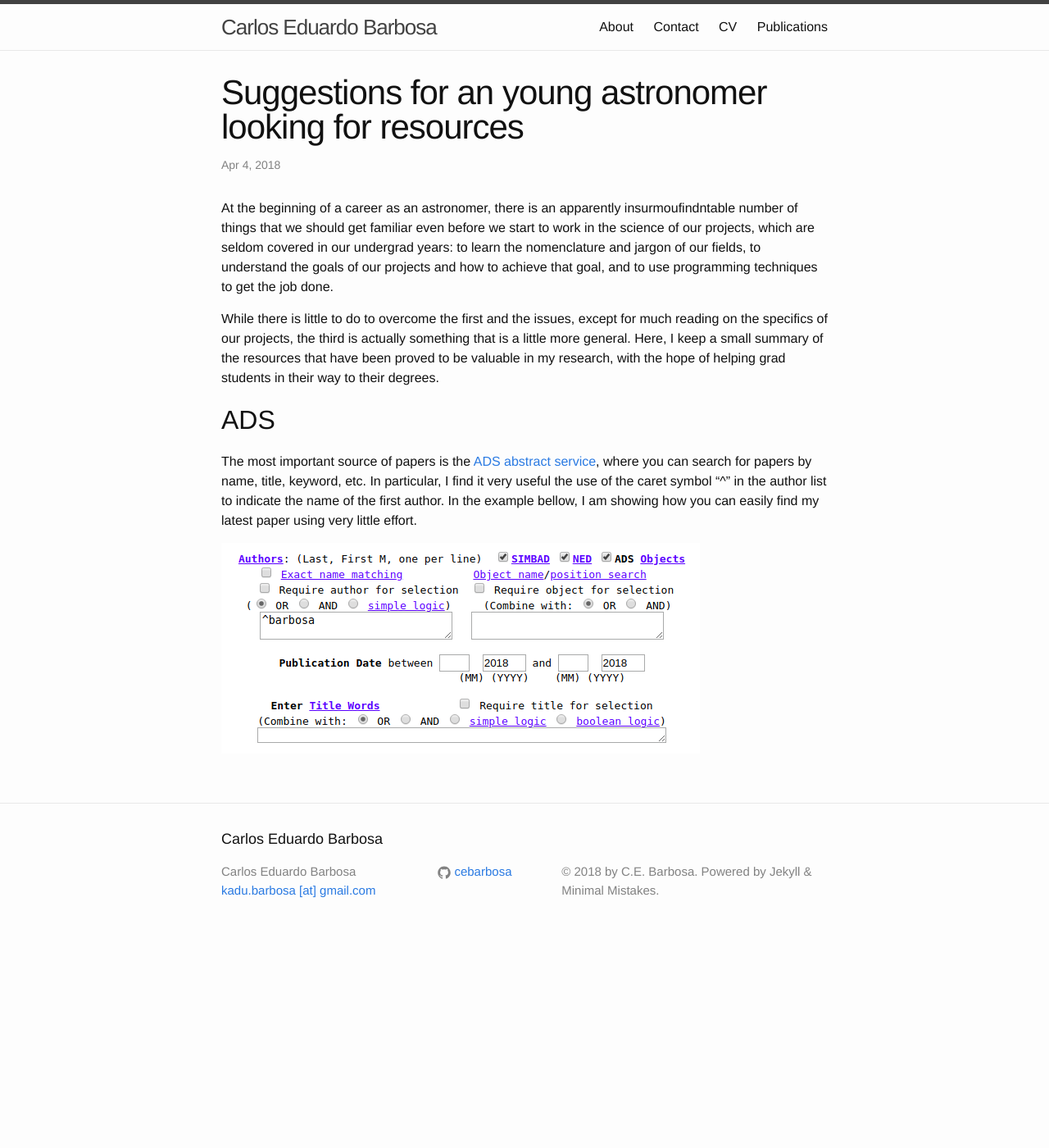
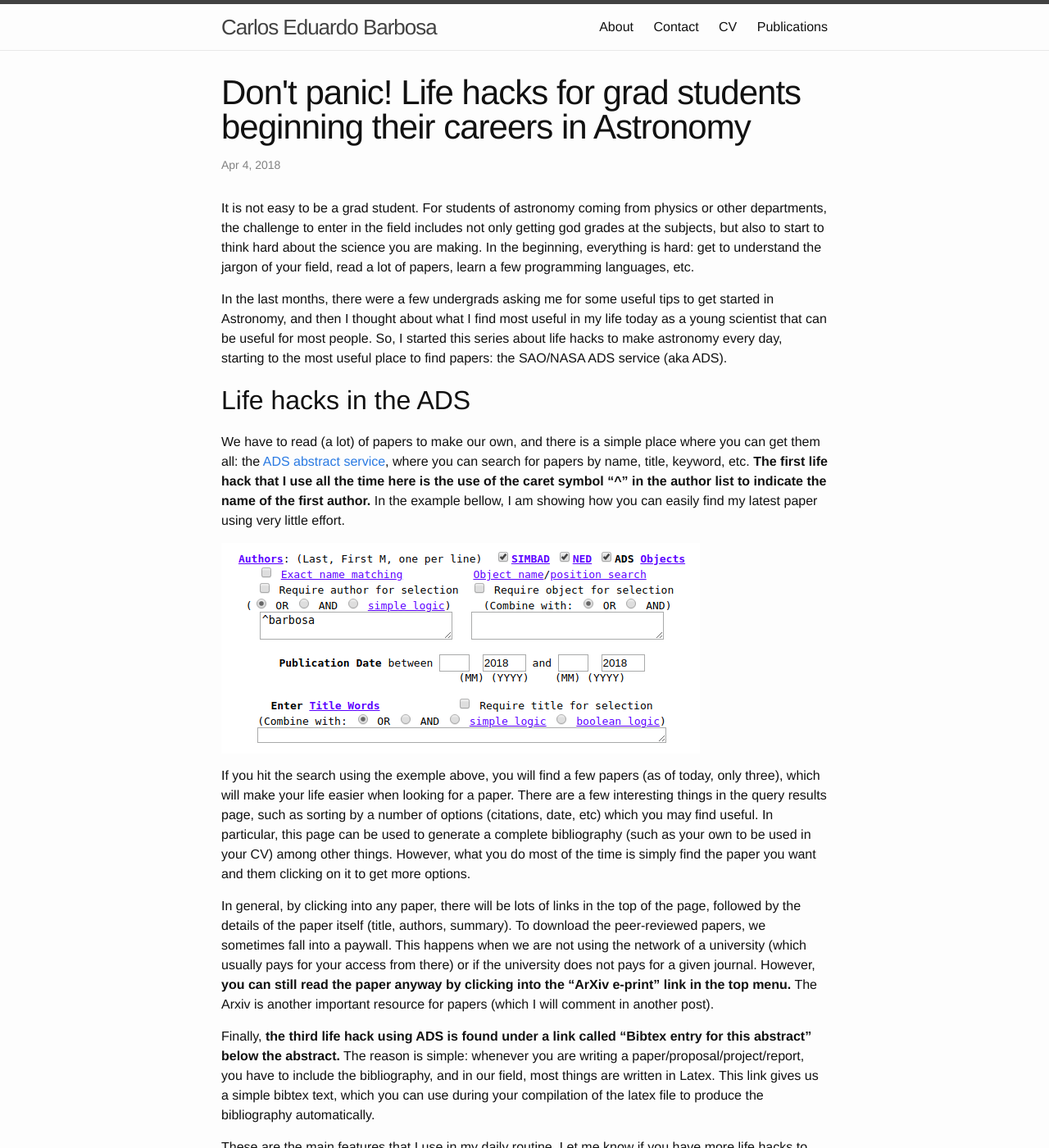
Before and after one commit to cebarbosa/cebarbosa.github.io, a Jekyll site: the page built from _posts/2018-04-04-suggestions-for-young-astronomers.markdown, in a window 1280 px wide and 1400 px high. Shown: the whole window at 82% size. Built offline with Jekyll 4.4.1, drawn with Linux system fonts in a browser that asks for light colours; some of the changed text lies outside the part shown.

Commit message:
Finished post about ads.

```diff
--- a/_posts/2018-04-04-suggestions-for-young-astronomers.markdown
+++ b/_posts/2018-04-04-suggestions-for-young-astronomers.markdown
@@ -1,20 +1,28 @@
 ---
 layout: post
-title:  "Suggestions for an young astronomer looking for resources"
+title:  "Don't panic! Life hacks for grad students beginning their careers in Astronomy"
+subtitle: "I. The ADS"
 date:   2018-04-04 11:02:00 -0600
 categories: astronomy
 ---
 
-At the beginning of a career as an astronomer, there is an apparently insurmoufindntable number of things that we should get familiar even before we start to work in the science of our projects, which are seldom covered in our undergrad years: to learn the nomenclature and jargon of our fields, to understand the goals of our projects and how to achieve that goal, and to use programming techniques to get the job done.
+It is not easy to be a grad student. For students of astronomy coming from physics or other departments, the challenge to enter in the field includes not only getting god grades at the subjects, but also to start to think hard about the science you are making. In the beginning, everything is hard: get to understand the jargon of your field, read a lot of papers, learn a few programming languages, etc.
 
-While there is little to do to overcome the first and the issues, except for much reading on the specifics of our projects, the third is actually something that is a little more general. Here, I keep a small summary of the resources that have been proved to be valuable in my research, with the hope of helping grad students in their way to their degrees.
+In the last months, there were a few undergrads asking me for some useful tips to get started in Astronomy, and then I thought about what I find most useful in my life today as a young scientist that can be useful for most people. So, I started this series about life hacks to make astronomy every day, starting to the most useful place to find papers: the SAO/NASA ADS service (aka ADS).
 
-ADS
+Life hacks in the ADS
 ----
 
-
-
-The most important source of papers is the [ADS abstract service](http://adsabs.harvard.edu/abstract_service.html), where you can search for papers by name, title, keyword, etc. In particular, I find it very useful the use of the caret symbol "^" in the author list to indicate the name of the first author. In the example bellow, I am showing how you can easily find my latest paper using very little effort.
+We have to read (a lot) of papers to make our own, and there is a simple place where you can get them all: the [ADS abstract service](http://adsabs.harvard.edu/abstract_service.html), where you can search for papers by name, title, keyword, etc. **The first life hack that I use all the time here is the use of the caret symbol "^" in the author list to indicate the name of the first author.** In the example bellow, I am showing how you can easily find my latest paper using very little effort.
 
 
 ![ADS usage example]({{ site.url }}/assets/ads_caret.png)
+
+If you hit the search using the exemple above, you will find a few papers (as of today, only three), which will make your life easier when looking for a paper. There are a few interesting things in the query results page, such as sorting by a number of options (citations, date, etc) which you may find useful. In particular, this page can be used to generate a complete bibliography (such as your own to be used in your CV) among other things. However, what you do most of the time is simply find the paper you want and them clicking on it to get more options.
+
+In general, by clicking into any paper, there will be lots of links in the top of the page, followed by the details of the paper itself (title, authors, summary). To download the peer-reviewed papers, we sometimes fall into a paywall. This happens when we are not using the network of a university (which usually pays for your access from there) or if the university does not pays for a given journal. However, **you can still read the paper anyway by clicking into the "ArXiv e-print" link in the top menu.** The Arxiv is another important resource for papers (which I will comment in another post).
+
+
+Finally, **the third life hack using ADS is found under a link called "Bibtex entry for this abstract" below the abstract.** The reason is simple: whenever you are writing a paper/proposal/project/report, you have to include the bibliography, and in our field, most things are written in Latex. This link gives us a simple bibtex text, which you can use during your compilation of the latex file to produce the bibliography automatically.
+
+These are the main features that I use in my daily routine. Let me know if you have more life hacks to use in ADS!
```
